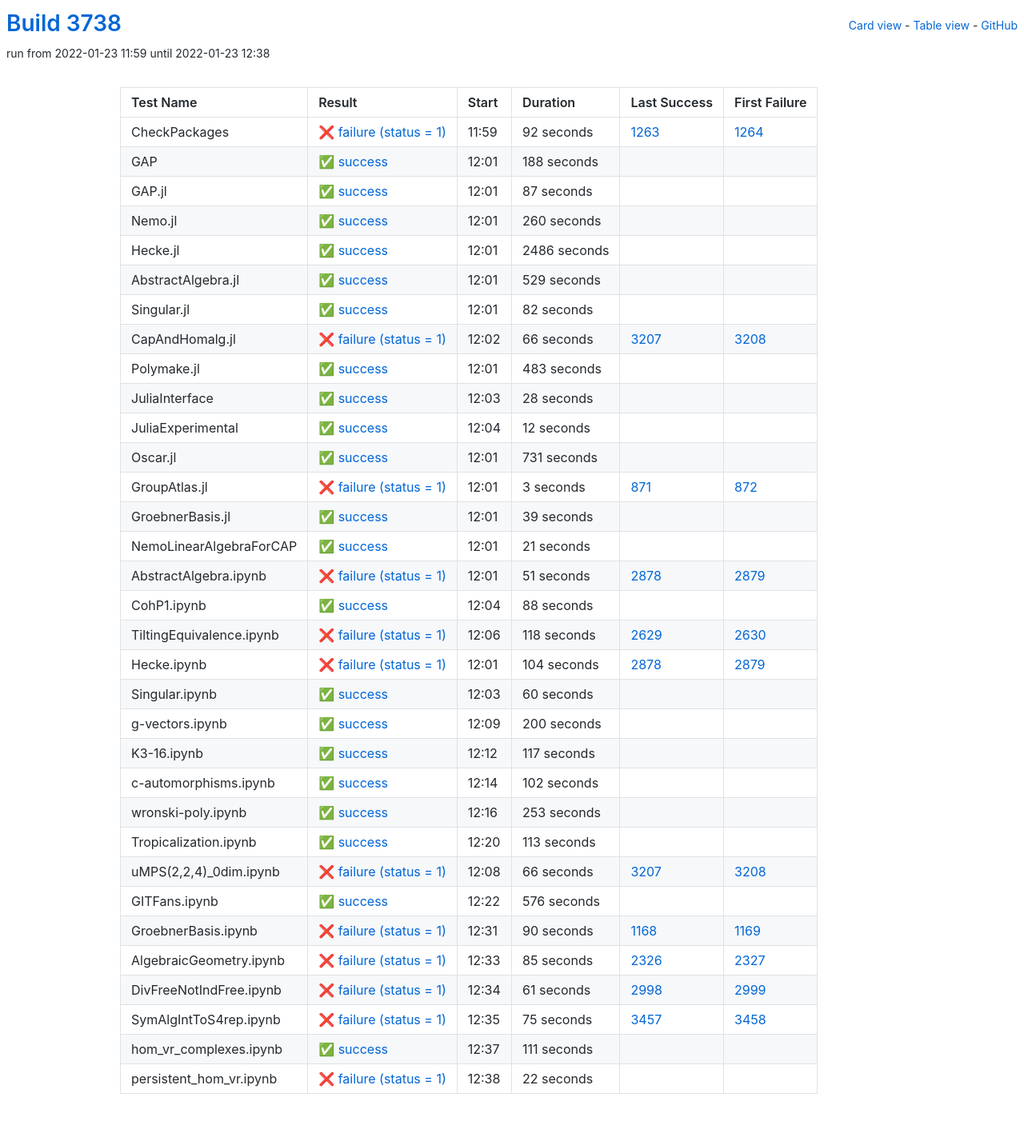
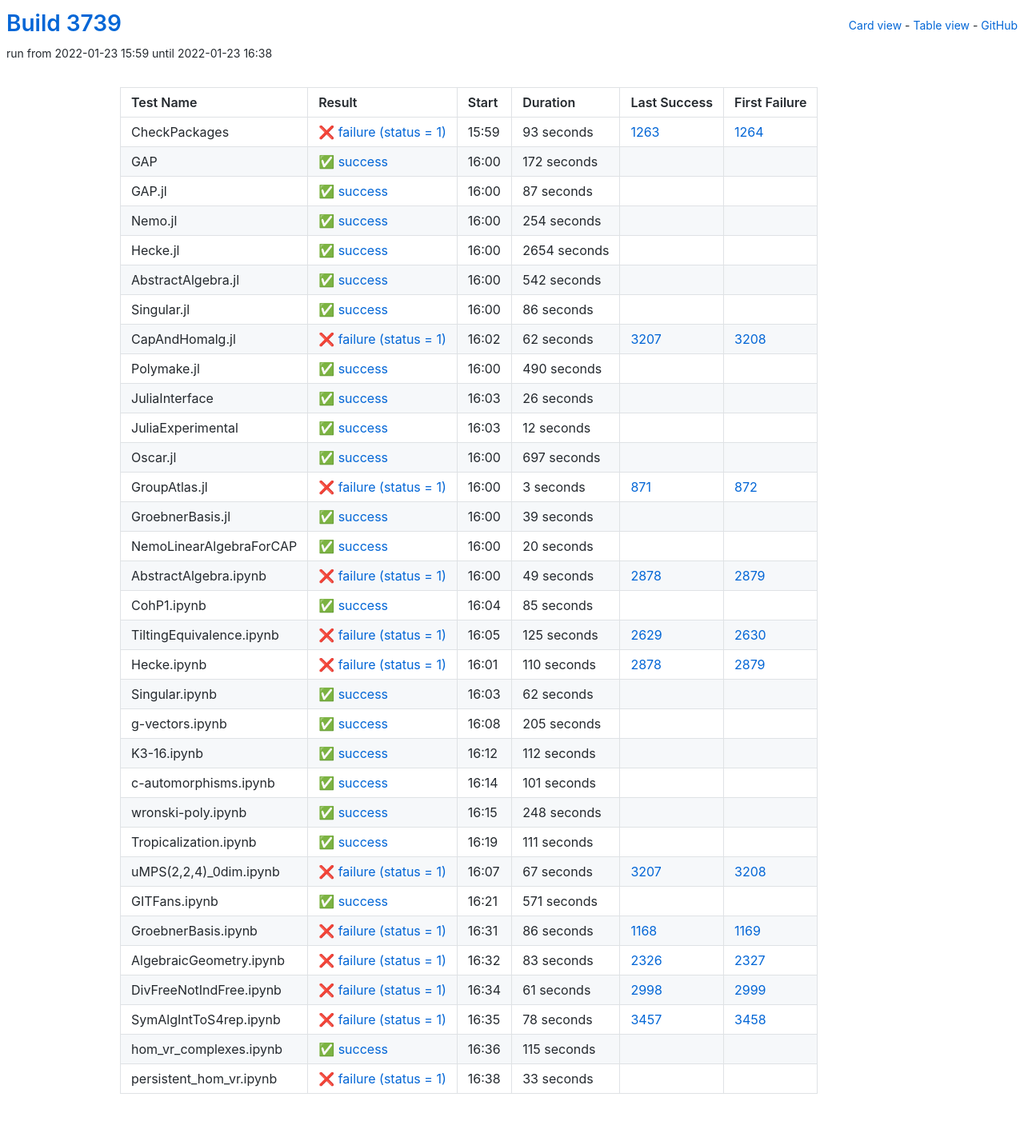
Before and after one commit to oscar-system/oscar-ci-status-stable, a Jekyll site: the page built from table.html, in a window 1280 px wide. Shown: the whole page at 80% size. Built offline with Jekyll 4.4.1, drawn with Linux system fonts in a browser that asks for light colours.

Commit message:
Build #3739

```diff
--- a/_data/ci.yml
+++ b/_data/ci.yml
@@ -1,6 +1,6 @@
 ---
-build: 3738
-build_url: https://oscarci.mathematik.uni-kl.de/job/oscar-stable/3738/
+build: 3739
+build_url: https://oscarci.mathematik.uni-kl.de/job/oscar-stable/3739/
 job: oscar-stable
 organization: oscar-system
 repo: oscar-ci-status-stable
@@ -8,32 +8,32 @@ repourl: https://github.com/oscar-system/oscar-ci-status-stable
 tests:
 - name: CheckPackages
   id: checkpackages
-  log: https://oscarci.mathematik.uni-kl.de/job/oscar-stable/3738/artifact/logs/build-3738/CheckPackages.log
-  start: 2022-01-23 11:59
+  log: https://oscarci.mathematik.uni-kl.de/job/oscar-stable/3739/artifact/logs/build-3739/CheckPackages.log
+  start: 2022-01-23 15:59
   success: false
   exitcode: 1
   status: failure
-  duration: 92
+  duration: 93
   last_success: 1263
   last_success_url: https://oscarci.mathematik.uni-kl.de/job/oscar-stable/1263/
   first_failure: 1264
   first_failure_url: https://oscarci.mathematik.uni-kl.de/job/oscar-stable/1264/
 - name: GAP
   id: gap
-  log: https://oscarci.mathematik.uni-kl.de/job/oscar-stable/3738/artifact/logs/build-3738/GAP.log
-  start: 2022-01-23 12:01
+  log: https://oscarci.mathematik.uni-kl.de/job/oscar-stable/3739/artifact/logs/build-3739/GAP.log
+  start: 2022-01-23 16:00
   success: true
   exitcode: 0
   status: success
-  duration: 188
+  duration: 172
   last_success: false
   last_success_url:
   first_failure: false
   first_failure_url:
 - name: GAP.jl
   id: gap-jl
-  log: https://oscarci.mathematik.uni-kl.de/job/oscar-stable/3738/artifact/logs/build-3738/GAP.jl.log
-  start: 2022-01-23 12:01
+  log: https://oscarci.mathematik.uni-kl.de/job/oscar-stable/3739/artifact/logs/build-3739/GAP.jl.log
+  start: 2022-01-23 16:00
   success: true
   exitcode: 0
   status: success
@@ -44,92 +44,92 @@ tests:
   first_failure_url:
 - name: Nemo.jl
   id: nemo-jl
-  log: https://oscarci.mathematik.uni-kl.de/job/oscar-stable/3738/artifact/logs/build-3738/Nemo.jl.log
-  start: 2022-01-23 12:01
+  log: https://oscarci.mathematik.uni-kl.de/job/oscar-stable/3739/artifact/logs/build-3739/Nemo.jl.log
+  start: 2022-01-23 16:00
   success: true
   exitcode: 0
   status: success
-  duration: 260
+  duration: 254
   last_success: false
   last_success_url:
   first_failure: false
   first_failure_url:
 - name: Hecke.jl
   id: hecke-jl
-  log: https://oscarci.mathematik.uni-kl.de/job/oscar-stable/3738/artifact/logs/build-3738/Hecke.jl.log
-  start: 2022-01-23 12:01
+  log: https://oscarci.mathematik.uni-kl.de/job/oscar-stable/3739/artifact/logs/build-3739/Hecke.jl.log
+  start: 2022-01-23 16:00
   success: true
   exitcode: 0
   status: success
-  duration: 2486
+  duration: 2654
   last_success: false
   last_success_url:
   first_failure: false
   first_failure_url:
 - name: AbstractAlgebra.jl
   id: abstractalgebra-jl
-  log: https://oscarci.mathematik.uni-kl.de/job/oscar-stable/3738/artifact/logs/build-3738/AbstractAlgebra.jl.log
-  start: 2022-01-23 12:01
+  log: https://oscarci.mathematik.uni-kl.de/job/oscar-stable/3739/artifact/logs/build-3739/AbstractAlgebra.jl.log
+  start: 2022-01-23 16:00
   success: true
   exitcode: 0
   status: success
-  duration: 529
+  duration: 542
   last_success: false
   last_success_url:
   first_failure: false
   first_failure_url:
 - name: Singular.jl
   id: singular-jl
-  log: https://oscarci.mathematik.uni-kl.de/job/oscar-stable/3738/artifact/logs/build-3738/Singular.jl.log
-  start: 2022-01-23 12:01
+  log: https://oscarci.mathematik.uni-kl.de/job/oscar-stable/3739/artifact/logs/build-3739/Singular.jl.log
+  start: 2022-01-23 16:00
   success: true
   exitcode: 0
   status: success
-  duration: 82
+  duration: 86
   last_success: false
   last_success_url:
   first_failure: false
   first_failure_url:
 - name: CapAndHomalg.jl
   id: capandhomalg-jl
-  log: https://oscarci.mathematik.uni-kl.de/job/oscar-stable/3738/artifact/logs/build-3738/CapAndHomalg.jl.log
-  start: 2022-01-23 12:02
+  log: https://oscarci.mathematik.uni-kl.de/job/oscar-stable/3739/artifact/logs/build-3739/CapAndHomalg.jl.log
+  start: 2022-01-23 16:02
   success: false
   exitcode: 1
   status: failure
-  duration: 66
+  duration: 62
   last_success: 3207
   last_success_url: https://oscarci.mathematik.uni-kl.de/job/oscar-stable/3207/
   first_failure: 3208
   first_failure_url: https://oscarci.mathematik.uni-kl.de/job/oscar-stable/3208/
 - name: Polymake.jl
   id: polymake-jl
-  log: https://oscarci.mathematik.uni-kl.de/job/oscar-stable/3738/artifact/logs/build-3738/Polymake.jl.log
-  start: 2022-01-23 12:01
+  log: https://oscarci.mathematik.uni-kl.de/job/oscar-stable/3739/artifact/logs/build-3739/Polymake.jl.log
+  start: 2022-01-23 16:00
   success: true
   exitcode: 0
   status: success
-  duration: 483
+  duration: 490
   last_success: false
   last_success_url:
   first_failure: false
   first_failure_url:
 - name: JuliaInterface
   id: juliainterface
-  log: https://oscarci.mathematik.uni-kl.de/job/oscar-stable/3738/artifact/logs/build-3738/JuliaInterface.log
-  start: 2022-01-23 12:03
+  log: https://oscarci.mathematik.uni-kl.de/job/oscar-stable/3739/artifact/logs/build-3739/JuliaInterface.log
+  start: 2022-01-23 16:03
   success: true
   exitcode: 0
   status: success
-  duration: 28
+  duration: 26
   last_success: false
   last_success_url:
   first_failure: false
   first_failure_url:
 - name: JuliaExperimental
   id: juliaexperimental
-  log: https://oscarci.mathematik.uni-kl.de/job/oscar-stable/3738/artifact/logs/build-3738/JuliaExperimental.log
-  start: 2022-01-23 12:04
+  log: https://oscarci.mathematik.uni-kl.de/job/oscar-stable/3739/artifact/logs/build-3739/JuliaExperimental.log
+  start: 2022-01-23 16:03
   success: true
   exitcode: 0
   status: success
@@ -140,20 +140,20 @@ tests:
   first_failure_url:
 - name: Oscar.jl
   id: oscar-jl
-  log: https://oscarci.mathematik.uni-kl.de/job/oscar-stable/3738/artifact/logs/build-3738/Oscar.jl.log
-  start: 2022-01-23 12:01
+  log: https://oscarci.mathematik.uni-kl.de/job/oscar-stable/3739/artifact/logs/build-3739/Oscar.jl.log
+  start: 2022-01-23 16:00
   success: true
   exitcode: 0
   status: success
-  duration: 731
+  duration: 697
   last_success: false
   last_success_url:
   first_failure: false
   first_failure_url:
 - name: GroupAtlas.jl
   id: groupatlas-jl
-  log: https://oscarci.mathematik.uni-kl.de/job/oscar-stable/3738/artifact/logs/build-3738/GroupAtlas.jl.log
-  start: 2022-01-23 12:01
+  log: https://oscarci.mathematik.uni-kl.de/job/oscar-stable/3739/artifact/logs/build-3739/GroupAtlas.jl.log
+  start: 2022-01-23 16:00
   success: false
   exitcode: 1
   status: failure
@@ -164,8 +164,8 @@ tests:
   first_failure_url: https://oscarci.mathematik.uni-kl.de/job/oscar-stable/872/
 - name: GroebnerBasis.jl
   id: groebnerbasis-jl
-  log: https://oscarci.mathematik.uni-kl.de/job/oscar-stable/3738/artifact/logs/build-3738/GroebnerBasis.jl.log
-  start: 2022-01-23 12:01
+  log: https://oscarci.mathematik.uni-kl.de/job/oscar-stable/3739/artifact/logs/build-3739/GroebnerBasis.jl.log
+  start: 2022-01-23 16:00
   success: true
   exitcode: 0
   status: success
@@ -176,188 +176,188 @@ tests:
   first_failure_url:
 - name: NemoLinearAlgebraForCAP
   id: nemolinearalgebraforcap
-  log: https://oscarci.mathematik.uni-kl.de/job/oscar-stable/3738/artifact/logs/build-3738/NemoLinearAlgebraForCAP.log
-  start: 2022-01-23 12:01
+  log: https://oscarci.mathematik.uni-kl.de/job/oscar-stable/3739/artifact/logs/build-3739/NemoLinearAlgebraForCAP.log
+  start: 2022-01-23 16:00
   success: true
   exitcode: 0
   status: success
-  duration: 21
+  duration: 20
   last_success: false
   last_success_url:
   first_failure: false
   first_failure_url:
 - name: AbstractAlgebra.ipynb
   id: abstractalgebra-ipynb
-  log: https://oscarci.mathematik.uni-kl.de/job/oscar-stable/3738/artifact/logs/build-3738/AbstractAlgebra.ipynb.log
-  start: 2022-01-23 12:01
+  log: https://oscarci.mathematik.uni-kl.de/job/oscar-stable/3739/artifact/logs/build-3739/AbstractAlgebra.ipynb.log
+  start: 2022-01-23 16:00
   success: false
   exitcode: 1
   status: failure
-  duration: 51
+  duration: 49
   last_success: 2878
   last_success_url: https://oscarci.mathematik.uni-kl.de/job/oscar-stable/2878/
   first_failure: 2879
   first_failure_url: https://oscarci.mathematik.uni-kl.de/job/oscar-stable/2879/
 - name: CohP1.ipynb
   id: cohp1-ipynb
-  log: https://oscarci.mathematik.uni-kl.de/job/oscar-stable/3738/artifact/logs/build-3738/CohP1.ipynb.log
-  start: 2022-01-23 12:04
+  log: https://oscarci.mathematik.uni-kl.de/job/oscar-stable/3739/artifact/logs/build-3739/CohP1.ipynb.log
+  start: 2022-01-23 16:04
   success: true
   exitcode: 0
   status: success
-  duration: 88
+  duration: 85
   last_success: false
   last_success_url:
   first_failure: false
   first_failure_url:
 - name: TiltingEquivalence.ipynb
   id: tiltingequivalence-ipynb
-  log: https://oscarci.mathematik.uni-kl.de/job/oscar-stable/3738/artifact/logs/build-3738/TiltingEquivalence.ipynb.log
-  start: 2022-01-23 12:06
+  log: https://oscarci.mathematik.uni-kl.de/job/oscar-stable/3739/artifact/logs/build-3739/TiltingEquivalence.ipynb.log
+  start: 2022-01-23 16:05
   success: false
   exitcode: 1
   status: failure
-  duration: 118
+  duration: 125
   last_success: 2629
   last_success_url: https://oscarci.mathematik.uni-kl.de/job/oscar-stable/2629/
   first_failure: 2630
   first_failure_url: https://oscarci.mathematik.uni-kl.de/job/oscar-stable/2630/
 - name: Hecke.ipynb
   id: hecke-ipynb
-  log: https://oscarci.mathematik.uni-kl.de/job/oscar-stable/3738/artifact/logs/build-3738/Hecke.ipynb.log
-  start: 2022-01-23 12:01
+  log: https://oscarci.mathematik.uni-kl.de/job/oscar-stable/3739/artifact/logs/build-3739/Hecke.ipynb.log
+  start: 2022-01-23 16:01
   success: false
   exitcode: 1
   status: failure
-  duration: 104
+  duration: 110
   last_success: 2878
   last_success_url: https://oscarci.mathematik.uni-kl.de/job/oscar-stable/2878/
   first_failure: 2879
   first_failure_url: https://oscarci.mathematik.uni-kl.de/job/oscar-stable/2879/
 - name: Singular.ipynb
   id: singular-ipynb
-  log: https://oscarci.mathematik.uni-kl.de/job/oscar-stable/3738/artifact/logs/build-3738/Singular.ipynb.log
-  start: 2022-01-23 12:03
+  log: https://oscarci.mathematik.uni-kl.de/job/oscar-stable/3739/artifact/logs/build-3739/Singular.ipynb.log
+  start: 2022-01-23 16:03
   success: true
   exitcode: 0
   status: success
-  duration: 60
+  duration: 62
   last_success: false
   last_success_url:
   first_failure: false
   first_failure_url:
 - name: g-vectors.ipynb
   id: g-vectors-ipynb
-  log: https://oscarci.mathematik.uni-kl.de/job/oscar-stable/3738/artifact/logs/build-3738/g-vectors.ipynb.log
-  start: 2022-01-23 12:09
+  log: https://oscarci.mathematik.uni-kl.de/job/oscar-stable/3739/artifact/logs/build-3739/g-vectors.ipynb.log
+  start: 2022-01-23 16:08
   success: true
   exitcode: 0
   status: success
-  duration: 200
+  duration: 205
   last_success: false
   last_success_url:
   first_failure: false
   first_failure_url:
 - name: K3-16.ipynb
   id: k3-16-ipynb
-  log: https://oscarci.mathematik.uni-kl.de/job/oscar-stable/3738/artifact/logs/build-3738/K3-16.ipynb.log
-  start: 2022-01-23 12:12
+  log: https://oscarci.mathematik.uni-kl.de/job/oscar-stable/3739/artifact/logs/build-3739/K3-16.ipynb.log
+  start: 2022-01-23 16:12
   success: true
   exitcode: 0
   status: success
-  duration: 117
+  duration: 112
   last_success: false
   last_success_url:
   first_failure: false
   first_failure_url:
 - name: c-automorphisms.ipynb
   id: c-automorphisms-ipynb
-  log: https://oscarci.mathematik.uni-kl.de/job/oscar-stable/3738/artifact/logs/build-3738/c-automorphisms.ipynb.log
-  start: 2022-01-23 12:14
+  log: https://oscarci.mathematik.uni-kl.de/job/oscar-stable/3739/artifact/logs/build-3739/c-automorphisms.ipynb.log
+  start: 2022-01-23 16:14
   success: true
   exitcode: 0
   status: success
-  duration: 102
+  duration: 101
   last_success: false
   last_success_url:
   first_failure: false
   first_failure_url:
 - name: wronski-poly.ipynb
   id: wronski-poly-ipynb
-  log: https://oscarci.mathematik.uni-kl.de/job/oscar-stable/3738/artifact/logs/build-3738/wronski-poly.ipynb.log
-  start: 2022-01-23 12:16
+  log: https://oscarci.mathematik.uni-kl.de/job/oscar-stable/3739/artifact/logs/build-3739/wronski-poly.ipynb.log
+  start: 2022-01-23 16:15
   success: true
   exitcode: 0
   status: success
-  duration: 253
+  duration: 248
   last_success: false
   last_success_url:
   first_failure: false
   first_failure_url:
 - name: Tropicalization.ipynb
   id: tropicalization-ipynb
-  log: https://oscarci.mathematik.uni-kl.de/job/oscar-stable/3738/artifact/logs/build-3738/Tropicalization.ipynb.log
-  start: 2022-01-23 12:20
+  log: https://oscarci.mathematik.uni-kl.de/job/oscar-stable/3739/artifact/logs/build-3739/Tropicalization.ipynb.log
+  start: 2022-01-23 16:19
   success: true
   exitcode: 0
   status: success
-  duration: 113
+  duration: 111
   last_success: false
   last_success_url:
   first_failure: false
   first_failure_url:
 - name: uMPS(2,2,4)_0dim.ipynb
   id: umps-2-2-4-0dim-ipynb
-  log: https://oscarci.mathematik.uni-kl.de/job/oscar-stable/3738/artifact/logs/build-3738/uMPS-2-2-4-_0dim.ipynb.log
-  start: 2022-01-23 12:08
+  log: https://oscarci.mathematik.uni-kl.de/job/oscar-stable/3739/artifact/logs/build-3739/uMPS-2-2-4-_0dim.ipynb.log
+  start: 2022-01-23 16:07
   success: false
   exitcode: 1
   status: failure
-  duration: 66
+  duration: 67
   last_success: 3207
   last_success_url: https://oscarci.mathematik.uni-kl.de/job/oscar-stable/3207/
   first_failure: 3208
   first_failure_url: https://oscarci.mathematik.uni-kl.de/job/oscar-stable/3208/
 - name: GITFans.ipynb
   id: gitfans-ipynb
-  log: https://oscarci.mathematik.uni-kl.de/job/oscar-stable/3738/artifact/logs/build-3738/GITFans.ipynb.log
-  start: 2022-01-23 12:22
+  log: https://oscarci.mathematik.uni-kl.de/job/oscar-stable/3739/artifact/logs/build-3739/GITFans.ipynb.log
+  start: 2022-01-23 16:21
   success: true
   exitcode: 0
   status: success
-  duration: 576
+  duration: 571
   last_success: false
   last_success_url:
   first_failure: false
   first_failure_url:
 - name: GroebnerBasis.ipynb
   id: groebnerbasis-ipynb
-  log: https://oscarci.mathematik.uni-kl.de/job/oscar-stable/3738/artifact/logs/build-3738/GroebnerBasis.ipynb.log
-  start: 2022-01-23 12:31
+  log: https://oscarci.mathematik.uni-kl.de/job/oscar-stable/3739/artifact/logs/build-3739/GroebnerBasis.ipynb.log
+  start: 2022-01-23 16:31
   success: false
   exitcode: 1
   status: failure
-  duration: 90
+  duration: 86
   last_success: 1168
   last_success_url: https://oscarci.mathematik.uni-kl.de/job/oscar-stable/1168/
   first_failure: 1169
   first_failure_url: https://oscarci.mathematik.uni-kl.de/job/oscar-stable/1169/
 - name: AlgebraicGeometry.ipynb
   id: algebraicgeometry-ipynb
-  log: https://oscarci.mathematik.uni-kl.de/job/oscar-stable/3738/artifact/logs/build-3738/AlgebraicGeometry.ipynb.log
-  start: 2022-01-23 12:33
+  log: https://oscarci.mathematik.uni-kl.de/job/oscar-stable/3739/artifact/logs/build-3739/AlgebraicGeometry.ipynb.log
+  start: 2022-01-23 16:32
   success: false
   exitcode: 1
   status: failure
-  duration: 85
+  duration: 83
   last_success: 2326
   last_success_url: https://oscarci.mathematik.uni-kl.de/job/oscar-stable/2326/
   first_failure: 2327
   first_failure_url: https://oscarci.mathematik.uni-kl.de/job/oscar-stable/2327/
 - name: DivFreeNotIndFree.ipynb
   id: divfreenotindfree-ipynb
-  log: https://oscarci.mathematik.uni-kl.de/job/oscar-stable/3738/artifact/logs/build-3738/DivFreeNotIndFree.ipynb.log
-  start: 2022-01-23 12:34
+  log: https://oscarci.mathematik.uni-kl.de/job/oscar-stable/3739/artifact/logs/build-3739/DivFreeNotIndFree.ipynb.log
+  start: 2022-01-23 16:34
   success: false
   exitcode: 1
   status: failure
@@ -368,36 +368,36 @@ tests:
   first_failure_url: https://oscarci.mathematik.uni-kl.de/job/oscar-stable/2999/
 - name: SymAlgIntToS4rep.ipynb
   id: symalginttos4rep-ipynb
-  log: https://oscarci.mathematik.uni-kl.de/job/oscar-stable/3738/artifact/logs/build-3738/SymAlgIntToS4rep.ipynb.log
-  start: 2022-01-23 12:35
+  log: https://oscarci.mathematik.uni-kl.de/job/oscar-stable/3739/artifact/logs/build-3739/SymAlgIntToS4rep.ipynb.log
+  start: 2022-01-23 16:35
   success: false
   exitcode: 1
   status: failure
-  duration: 75
+  duration: 78
   last_success: 3457
   last_success_url: https://oscarci.mathematik.uni-kl.de/job/oscar-stable/3457/
   first_failure: 3458
   first_failure_url: https://oscarci.mathematik.uni-kl.de/job/oscar-stable/3458/
 - name: hom_vr_complexes.ipynb
   id: hom-vr-complexes-ipynb
-  log: https://oscarci.mathematik.uni-kl.de/job/oscar-stable/3738/artifact/logs/build-3738/hom_vr_complexes.ipynb.log
-  start: 2022-01-23 12:37
+  log: https://oscarci.mathematik.uni-kl.de/job/oscar-stable/3739/artifact/logs/build-3739/hom_vr_complexes.ipynb.log
+  start: 2022-01-23 16:36
   success: true
   exitcode: 0
   status: success
-  duration: 111
+  duration: 115
   last_success: false
   last_success_url:
   first_failure: false
   first_failure_url:
 - name: persistent_hom_vr.ipynb
   id: persistent-hom-vr-ipynb
-  log: https://oscarci.mathematik.uni-kl.de/job/oscar-stable/3738/artifact/logs/build-3738/persistent_hom_vr.ipynb.log
-  start: 2022-01-23 12:38
+  log: https://oscarci.mathematik.uni-kl.de/job/oscar-stable/3739/artifact/logs/build-3739/persistent_hom_vr.ipynb.log
+  start: 2022-01-23 16:38
   success: false
   exitcode: 1
   status: failure
-  duration: 22
+  duration: 33
   last_success: false
   last_success_url:
   first_failure: false
```
Also changed, not shown: README.md.
